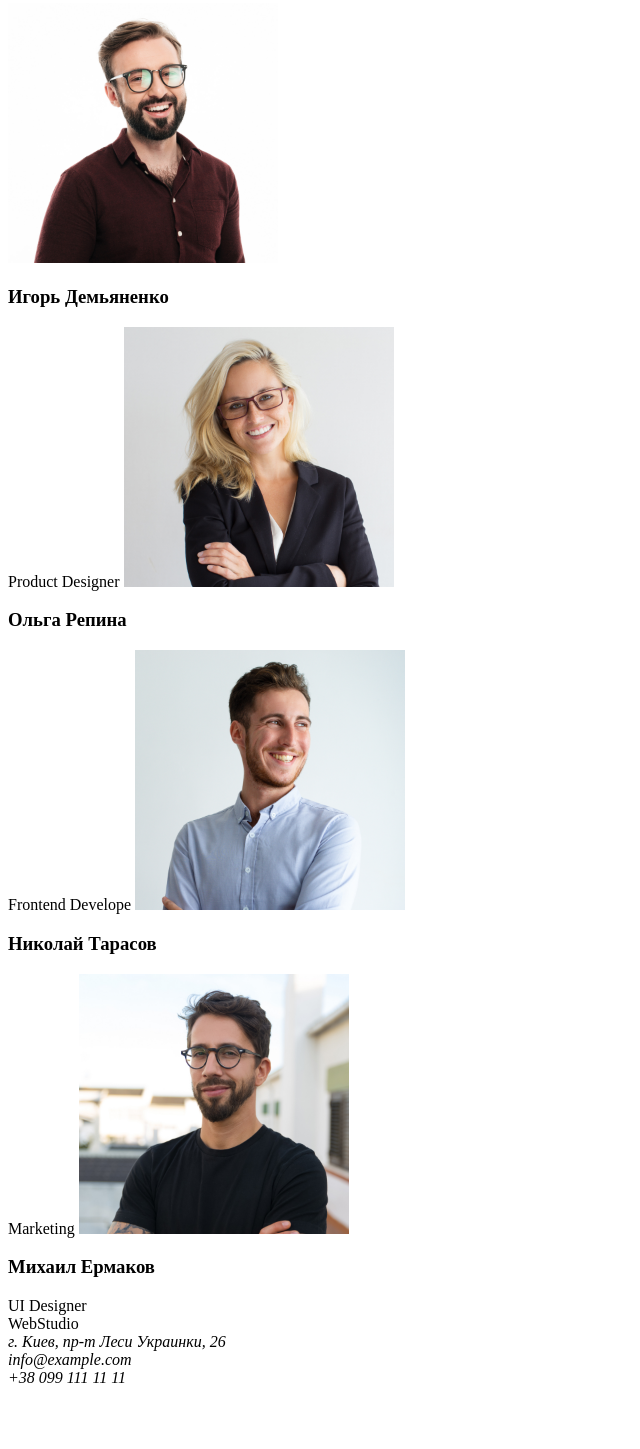
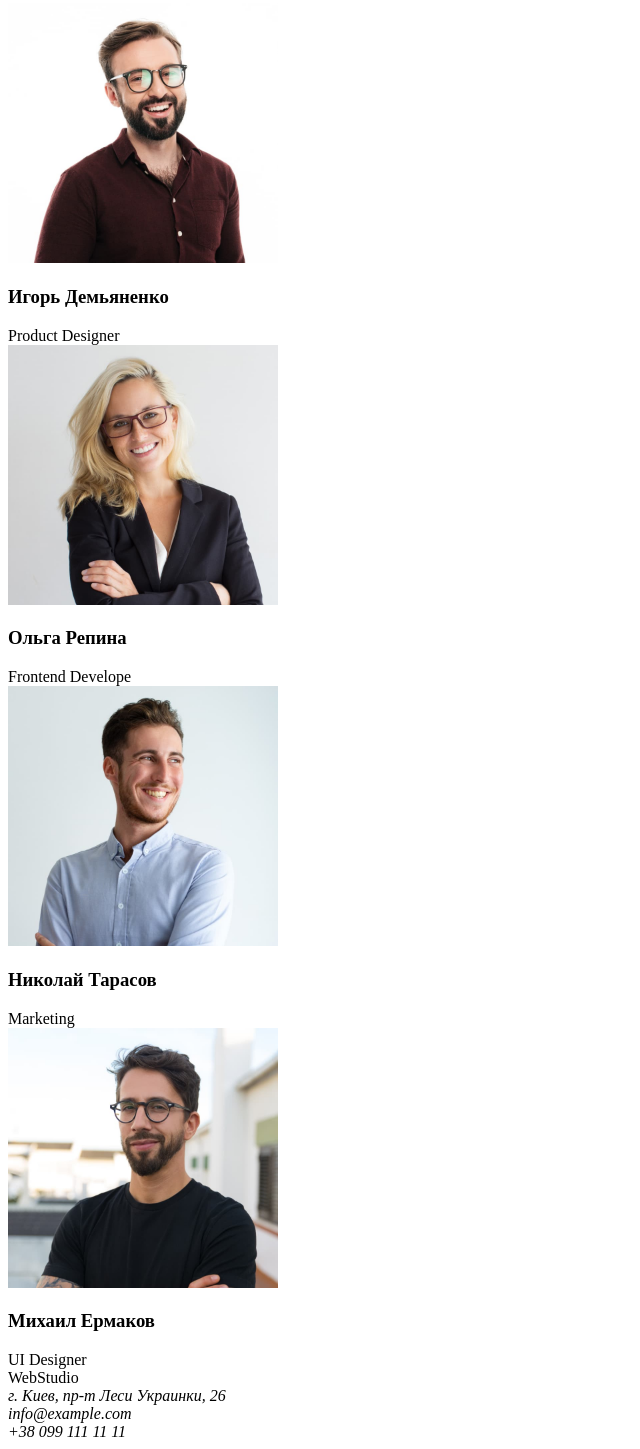
Before and after one commit to OleksiiKorotysh/goit-markup-hw-05, a plain HTML site: page index.html in a window 1280 px wide. Shown: the part 1046-2495 px from the top of the page, without its empty margins (0-640 px from the left). Before the commit the page ends 2441 px from the top, so only its background shows below. Drawn offline with Linux system fonts and the light colour scheme.

Commit message:
Оптимизация картинок

```diff
--- a/index.html
+++ b/index.html
@@ -62,27 +62,37 @@
         <section>
             <h2>Наша команда</h2>
 
-            <img src="img/ИгорьДемьяненко.jpg" alt="" width="270">
+            <img src="img/demyanenko.jpg" alt="" width="270">
+            <div>
                 <h3>Игорь Демьяненко</h3>
                 <span>Product Designer</span>
+            </div>
 
-            <img src="img/ОльгаРепина.jpg" alt="" width="270">
+            <img src="img/repina.jpg" alt="" width="270">
+            <div>
                 <h3>Ольга Репина</h3>
                 <span>Frontend Develope</span>
+            </div>
 
-            <img src="img/НиколайТарасов.jpg" alt="" width="270">
+
+            <img src="img/tarasov.jpg" alt="" width="270">
+            <div>
                 <h3>Николай Тарасов</h3>
                 <span>Marketing</span>
+            </div>
 
-            <img src="img/МихаилЕрмаков.jpg" alt="" width="270">
+            <img src="img/ermakov.jpg" alt="" width="270">
+            <div>
                 <h3>Михаил Ермаков</h3>
                 <span>UI Designer</span>
+            </div>
+
         </section>
 
     </main>
     <!-- Футер -->
     <footer>
-        <div>WebStudio</div>
+        <span>WebStudio</span>
         <address>
             г. Киев, пр-т Леси Украинки, 26 <br>
             info@example.com <br>
```
Also changed, not shown: img/box1.jpg, img/box2.jpg, img/box3.jpg, img/demyanenko.jpg (added), img/ermakov.jpg (added), img/repina.jpg (added), img/tarasov.jpg (added), img/ИгорьДемьяненко.jpg (deleted), img/МихаилЕрмаков.jpg (deleted), img/НиколайТарасов.jpg (deleted), img/ОльгаРепина.jpg (deleted). Lines whose indentation alone changed are shown as unchanged.
